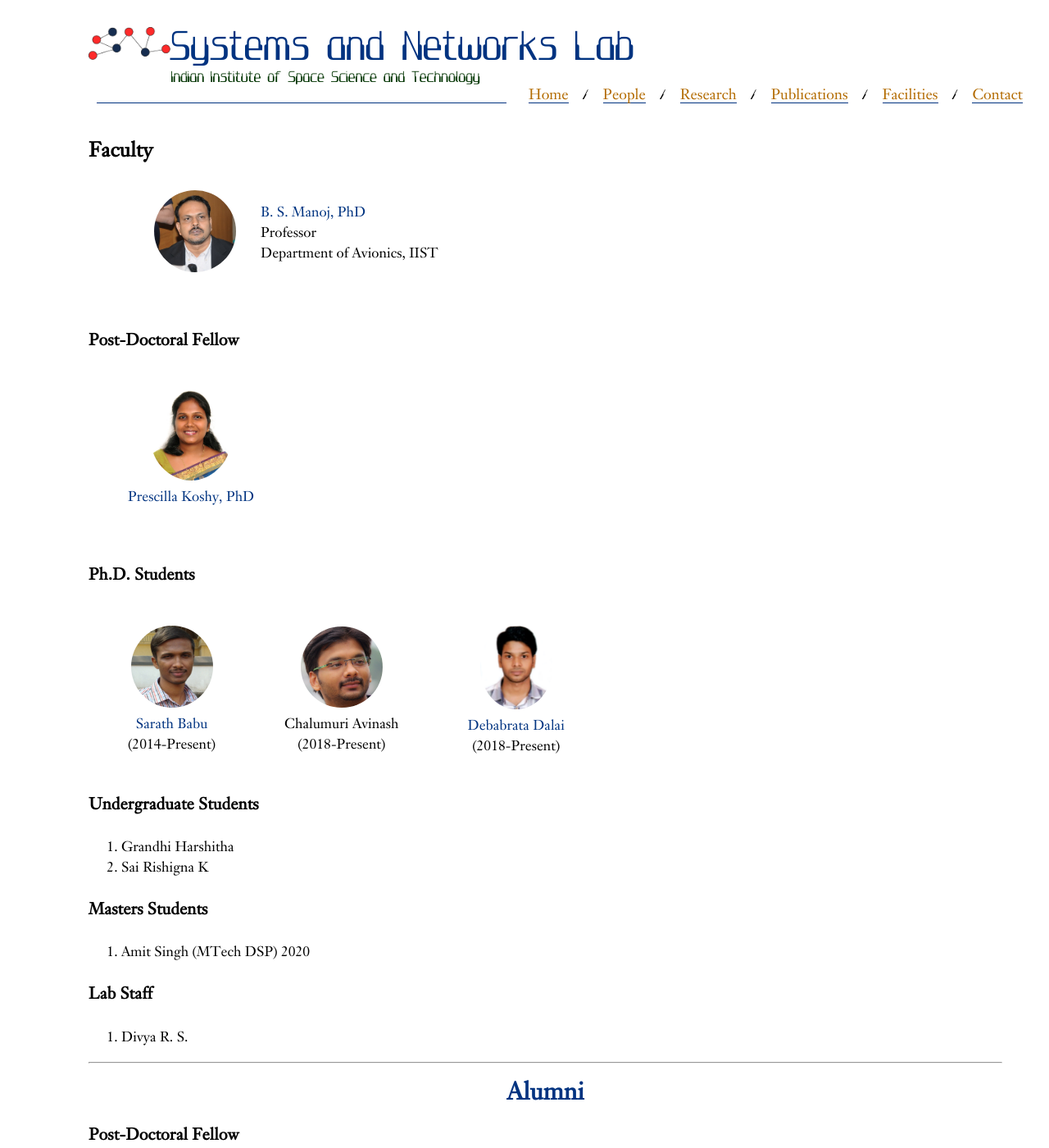
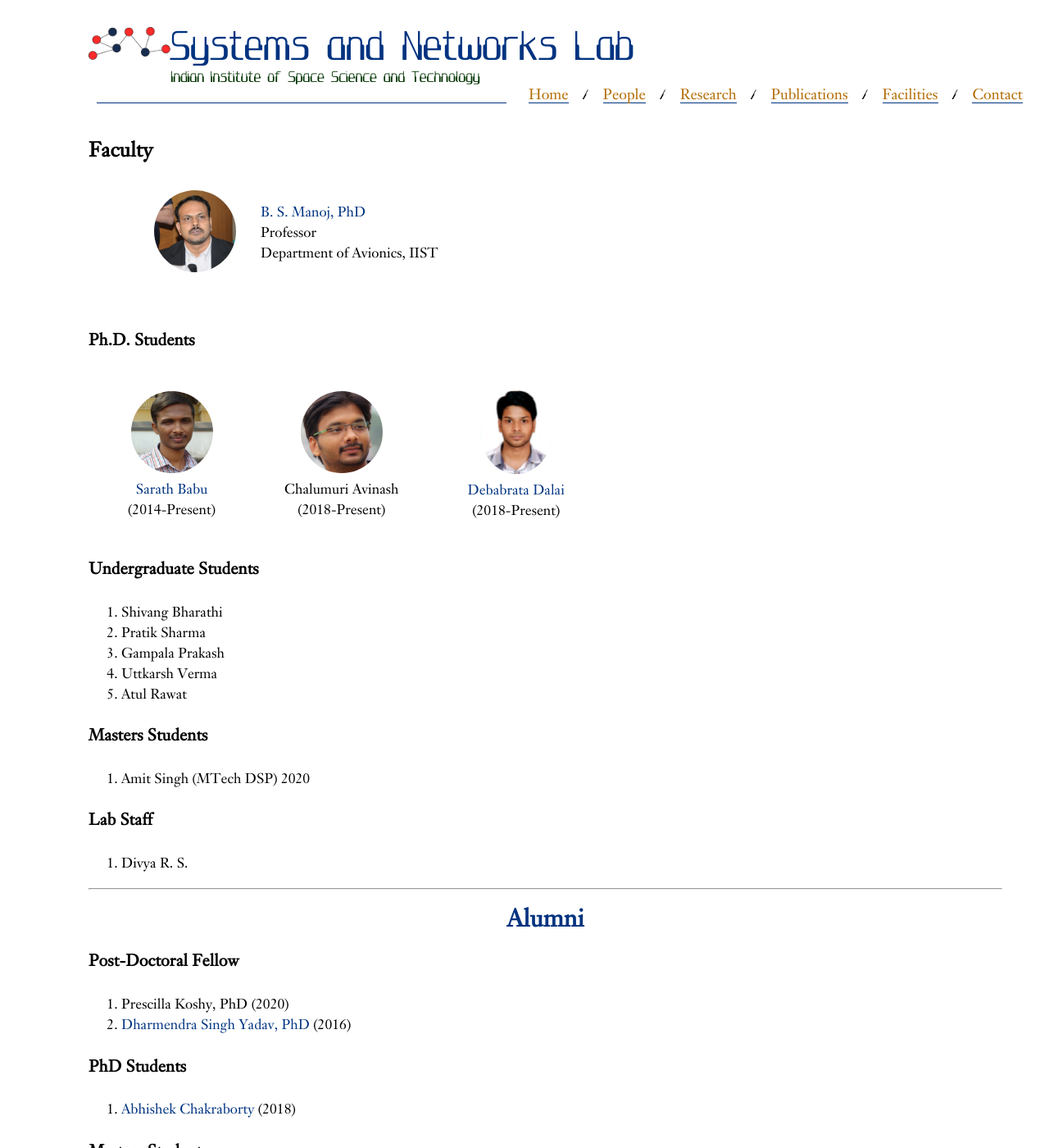
Before and after one commit to iist-sysnet/iist-sysnet.github.io, a Jekyll site: the page built from people.md, in a window 1280 px wide and 1400 px high. Shown: the whole window at 82% size. Built offline with Jekyll 4.4.1, drawn with Linux system fonts in a browser that asks for light colours; our own code applies the rules of GitHub Pages for plain Markdown files.

Commit message:
Update people.md

```diff
--- a/people.md
+++ b/people.md
@@ -15,15 +15,6 @@ Department of Avionics, IIST
 
 <img height="30px">
 
-#### Post-Doctoral Fellow
-
-<table>
-<tr>
-<td><figure align="center"><a href="https://drive.google.com/open?id=1Y2Mw_vXKzN0gwBs33QZ9yY_wjbeH-PHP" target="_blank"><img width="100"  class="img-circle"  src="images/prescilla.jpg"><figcaption>Prescilla Koshy, PhD</figcaption></a></figure><br></td>
-</tr>
-</table>
-
-
 #### Ph.D. Students
 
 <table>
@@ -35,8 +26,11 @@ Department of Avionics, IIST
 </table>
 
 #### Undergraduate Students
-1. Grandhi Harshitha
-2. Sai Rishigna K
+1. Shivang Bharathi
+2. Pratik Sharma
+3. Gampala Prakash
+4. Uttkarsh Verma
+5. Atul Rawat
 
 #### Masters Students
 1. Amit Singh (MTech DSP) 2020
@@ -50,6 +44,7 @@ Department of Avionics, IIST
 
 #### Post-Doctoral Fellow
 
+2. Prescilla Koshy, PhD (2020)
 1. [Dharmendra Singh Yadav, PhD](https://scholar.google.co.in/citations?user=yGWRD0YAAAAJ&hl=en) (2016)
 
 #### PhD Students
```
Also changed, not shown: other parts of people.md (+1 -0 lines).
